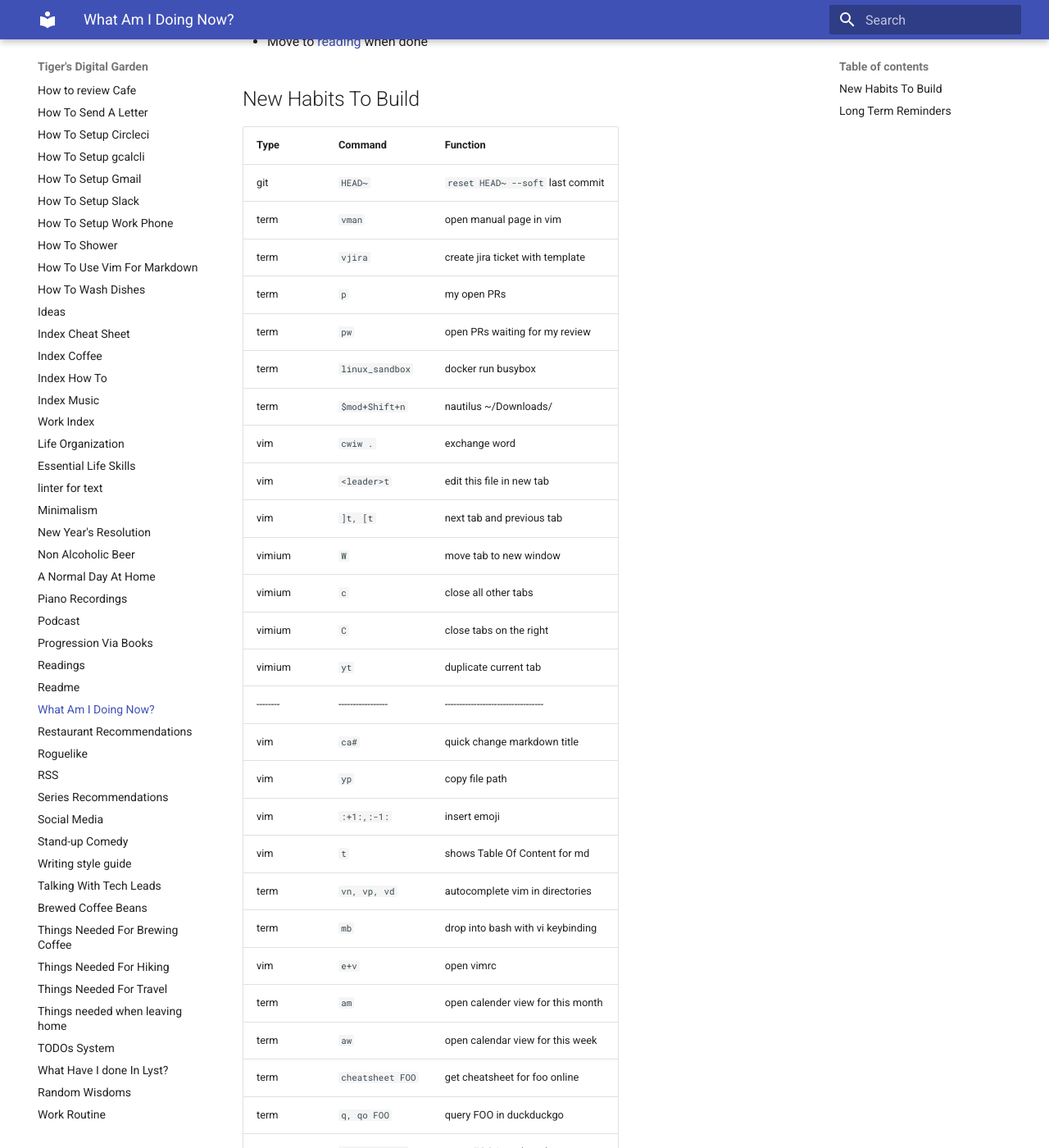
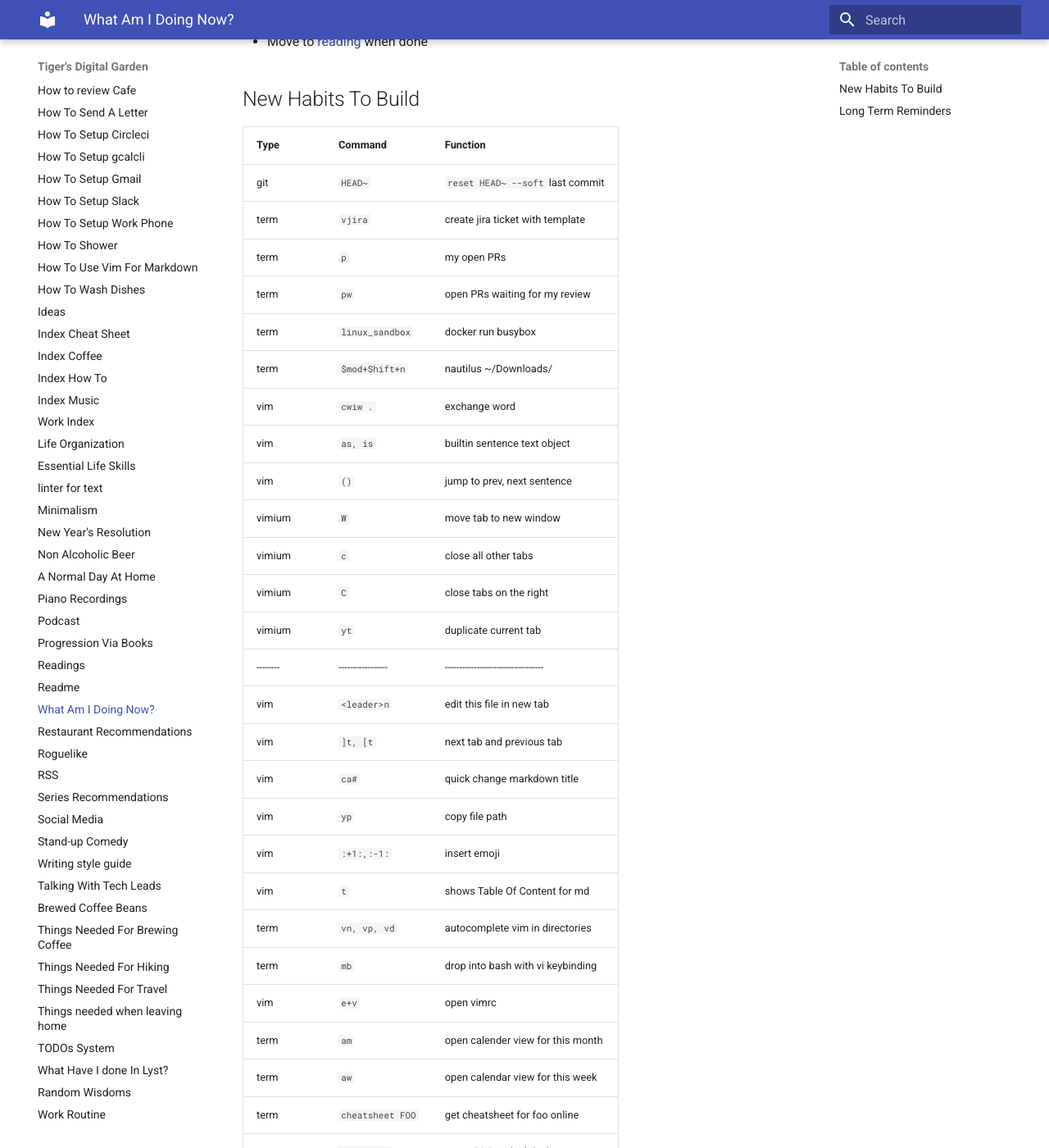
Before and after one commit to ynotstartups/notes, an MkDocs documentation site: the page built from notes/reminders.md, in a window 1280 px wide and 1400 px high, scrolled down 473 px. Shown: the whole window at 82% size. Built offline with MkDocs 1.6.1 and Material for MkDocs 9.7.7, drawn with Linux system fonts in a browser that asks for light colours.

Commit message:
add reminders

```diff
--- a/notes/reminders.md
+++ b/notes/reminders.md
@@ -18,20 +18,21 @@ Enrich [README](./readmereadme.md)
 | Type     | Command           | Function                           |
 | -------- | ----------------- | ---------------------------------- |
 | git      | `HEAD~`           | `reset HEAD~ --soft` last commit   |
-| term     | `vman`            | open manual page in vim            |
 | term     | `vjira`           | create jira ticket with template   |
 | term     | `p`               | my open PRs                        |
 | term     | `pw`              | open PRs waiting for my review     |
 | term     | `linux_sandbox`   | docker run busybox                 |
 | term     | `$mod+Shift+n`    | nautilus ~/Downloads/              |
 | vim      | `cwiw .`          | exchange word                      |
-| vim      | `<leader>t`       | edit this file in new tab          |
-| vim      | `]t, [t`          | next tab and previous tab          |
+| vim      | `as, is`          | builtin sentence text object       |
+| vim      | `()`              | jump to prev, next sentence        |
 | vimium   | `W`               | move tab to new window             |
 | vimium   | `c`               | close all other tabs               |
 | vimium   | `C`               | close tabs on the right            |
 | vimium   | `yt`              | duplicate  current tab             |
 | -------- | ----------------- | ---------------------------------- |
+| vim      | `<leader>n`       | edit this file in new tab          |
+| vim      | `]t, [t`          | next tab and previous tab          |
 | vim      | `ca#`             | quick change markdown title        |
 | vim      | `yp`              | copy file path                     |
 | vim      | `:+1:,:-1:`       | insert emoji                       |
```
